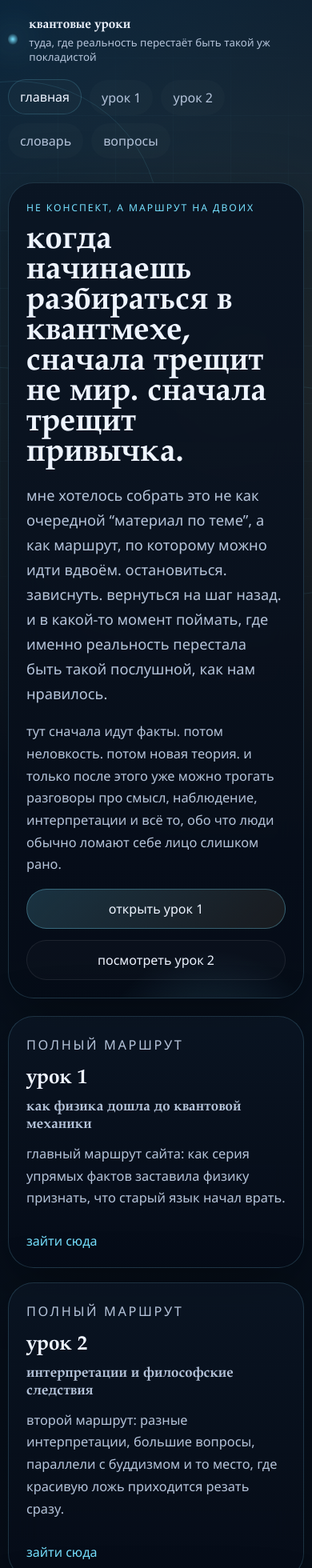
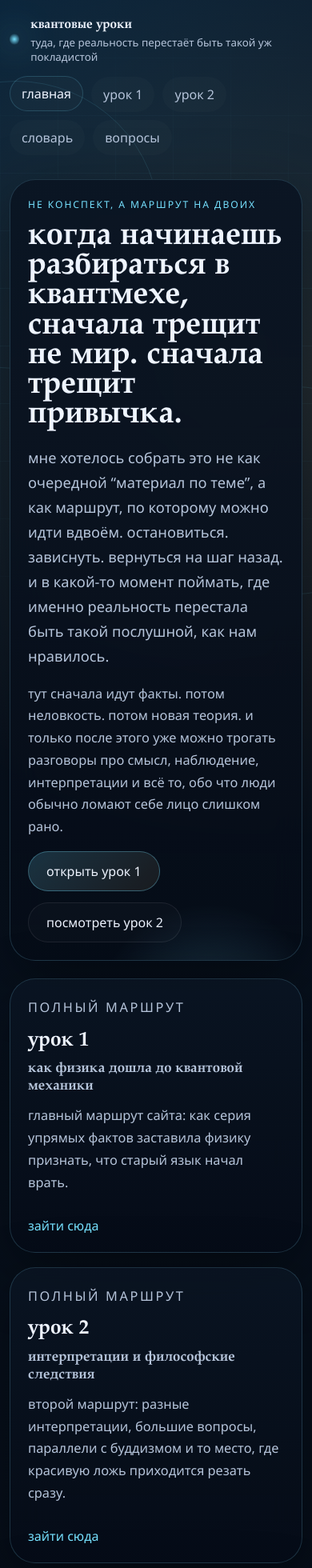
Before and after one commit to khomtali/quantum-lesson, a React (Vite) app: page /#/ in a window 390 px wide. Shown: the top 1960 px of the page at 80% size. Built offline with nearby package versions, Linux system fonts and the light colour scheme.

Commit message:
improve desktop responsiveness

```diff
--- a/src/styles.css
+++ b/src/styles.css
@@ -16,7 +16,7 @@
   --radius-xl: 32px;
   --radius-lg: 24px;
   --radius-md: 18px;
-  --content-width: min(1160px, calc(100vw - 32px));
+  --content-width: min(1280px, calc(100vw - 56px));
   font-family: "Avenir Next", "Segoe UI", sans-serif;
   background:
     radial-gradient(circle at top left, rgba(17, 92, 138, 0.24), transparent 30%),
@@ -98,14 +98,17 @@ button {
   padding: 24px 0 10px;
   display: flex;
   justify-content: space-between;
-  align-items: center;
+  align-items: flex-start;
   gap: 20px;
+  flex-wrap: wrap;
 }
 
 .brand {
   display: inline-flex;
   align-items: center;
   gap: 14px;
+  min-width: 0;
+  flex: 1 1 360px;
 }
 
 .brand strong,
@@ -135,6 +138,8 @@ h3 {
   gap: 10px;
   flex-wrap: wrap;
   justify-content: flex-end;
+  min-width: 0;
+  flex: 1 1 420px;
 }
 
 .nav-link {
@@ -164,6 +169,10 @@ h3 {
   padding-top: 20px;
 }
 
+.page-stack > * {
+  min-width: 0;
+}
+
 .hero-panel,
 .lesson-hero,
 .overview-card,
@@ -176,6 +185,7 @@ h3 {
   border-radius: var(--radius-xl);
   box-shadow: var(--shadow);
   backdrop-filter: blur(18px);
+  min-width: 0;
 }
 
 .hero-panel,
@@ -220,11 +230,12 @@ h1 {
   font-size: clamp(2.4rem, 5vw, 4.6rem);
   line-height: 0.95;
   margin-bottom: 18px;
-  max-width: 15ch;
+  max-width: 17ch;
+  text-wrap: balance;
 }
 
 .lesson-hero h1 {
-  max-width: 18ch;
+  max-width: 19ch;
 }
 
 h2 {
@@ -248,6 +259,7 @@ h3 {
   color: var(--muted);
   line-height: 1.7;
   font-size: 1.02rem;
+  overflow-wrap: anywhere;
 }
 
 .hero-subtitle {
@@ -303,7 +315,7 @@ h3 {
 .glossary-grid {
   display: grid;
   gap: 18px;
-  grid-template-columns: repeat(auto-fit, minmax(240px, 1fr));
+  grid-template-columns: repeat(3, minmax(0, 1fr));
 }
 
 .overview-card {
@@ -353,7 +365,7 @@ h3 {
 .lesson-step-card {
   padding: 26px;
   display: grid;
-  grid-template-columns: 1.2fr 0.9fr;
+  grid-template-columns: minmax(0, 1.08fr) minmax(380px, 0.92fr);
   gap: 26px;
   align-items: stretch;
   animation: rise-in 380ms ease;
@@ -362,11 +374,13 @@ h3 {
 .lesson-step-copy {
   display: grid;
   gap: 16px;
+  min-width: 0;
 }
 
 .lesson-body {
   display: grid;
   gap: 14px;
+  min-width: 0;
 }
 
 .message-card {
@@ -405,7 +419,7 @@ h3 {
 
 .diagram {
   position: relative;
-  min-height: 420px;
+  min-height: clamp(420px, 34vw, 560px);
   border-radius: var(--radius-lg);
   border: 1px solid rgba(118, 225, 255, 0.14);
   overflow: hidden;
@@ -427,7 +441,7 @@ h3 {
   inset: 0;
   padding: 28px;
   display: grid;
-  grid-template-rows: auto 1fr;
+  grid-template-rows: auto minmax(0, 1fr);
   gap: 16px;
 }
 
@@ -435,6 +449,7 @@ h3 {
   display: grid;
   gap: 6px;
   padding-right: 8px;
+  min-width: 0;
 }
 
 .diagram-kicker {
@@ -462,6 +477,7 @@ h3 {
   width: 100%;
   height: 100%;
   overflow: visible;
+  min-width: 0;
 }
 
 .svg-panel {
@@ -651,6 +667,7 @@ h3 {
   border-radius: 22px;
   border: 1px solid rgba(118, 225, 255, 0.16);
   background: rgba(255, 255, 255, 0.03);
+  min-width: 0;
 }
 
 .diagram-compare-card-highlight {
@@ -959,6 +976,7 @@ h3 {
   border: 1px solid rgba(118, 225, 255, 0.14);
   background: rgba(255, 255, 255, 0.03);
   padding: 24px;
+  min-width: 0;
 }
 
 .comparison-card {
@@ -1113,14 +1131,15 @@ h3 {
   }
 }
 
-@media (max-width: 900px) {
-  .site-header {
-    flex-direction: column;
-    align-items: flex-start;
+@media (max-width: 1360px) {
+  :root {
+    --content-width: min(1180px, calc(100vw - 40px));
   }
 
-  .top-nav {
-    justify-content: flex-start;
+  .lesson-card-grid,
+  .overview-grid,
+  .glossary-grid {
+    grid-template-columns: repeat(2, minmax(0, 1fr));
   }
 
   .lesson-step-card {
@@ -1128,17 +1147,76 @@ h3 {
   }
 
   .diagram {
-    min-height: 320px;
+    min-height: 500px;
   }
 
+  .comparison-diagram,
+  .everyday-diagram,
+  .spectra-diagram,
   .diagram-compare-grid {
     grid-template-columns: 1fr;
   }
+
+  .signals-diagram {
+    flex-direction: column;
+    align-items: stretch;
+  }
 }
 
-@media (max-width: 640px) {
+@media (max-width: 1180px) {
   :root {
-    --content-width: min(100vw - 20px, 100%);
+    --content-width: min(1040px, calc(100vw - 32px));
+  }
+
+  .diagram-shell {
+    padding: 22px;
+  }
+
+  .diagram-header h3 {
+    font-size: 1.08rem;
+  }
+
+  .diagram-header p {
+    font-size: 0.9rem;
+  }
+
+  .svg-label {
+    font-size: 14px;
+  }
+
+  .svg-small,
+  .svg-note,
+  .svg-alert,
+  .svg-core-small {
+    font-size: 12px;
+  }
+
+  .svg-caption {
+    font-size: 11px;
+  }
+
+  .svg-core-label {
+    font-size: 16px;
+  }
+}
+
+@media (max-width: 1024px) {
+  .site-header {
+    gap: 16px;
+  }
+
+  .top-nav {
+    justify-content: flex-start;
+  }
+
+  h1 {
+    font-size: clamp(2.2rem, 4.5vw, 3.8rem);
+  }
+}
+
+@media (max-width: 880px) {
+  :root {
+    --content-width: min(100vw - 24px, 100%);
   }
 
   .site-header {
@@ -1156,21 +1234,16 @@ h3 {
   .comparison-diagram,
   .everyday-diagram,
   .lesson-card-grid,
-  .overview-grid {
+  .overview-grid,
+  .glossary-grid {
     grid-template-columns: 1fr;
   }
 
   h1 {
-    font-size: 2.5rem;
+    font-size: 2.45rem;
   }
 
-  .nav-button,
-  .nav-button-link {
-    width: 100%;
-  }
-
-  .step-navigation,
-  .hero-actions {
-    flex-direction: column;
+  .diagram {
+    min-height: 420px;
   }
 }
```
